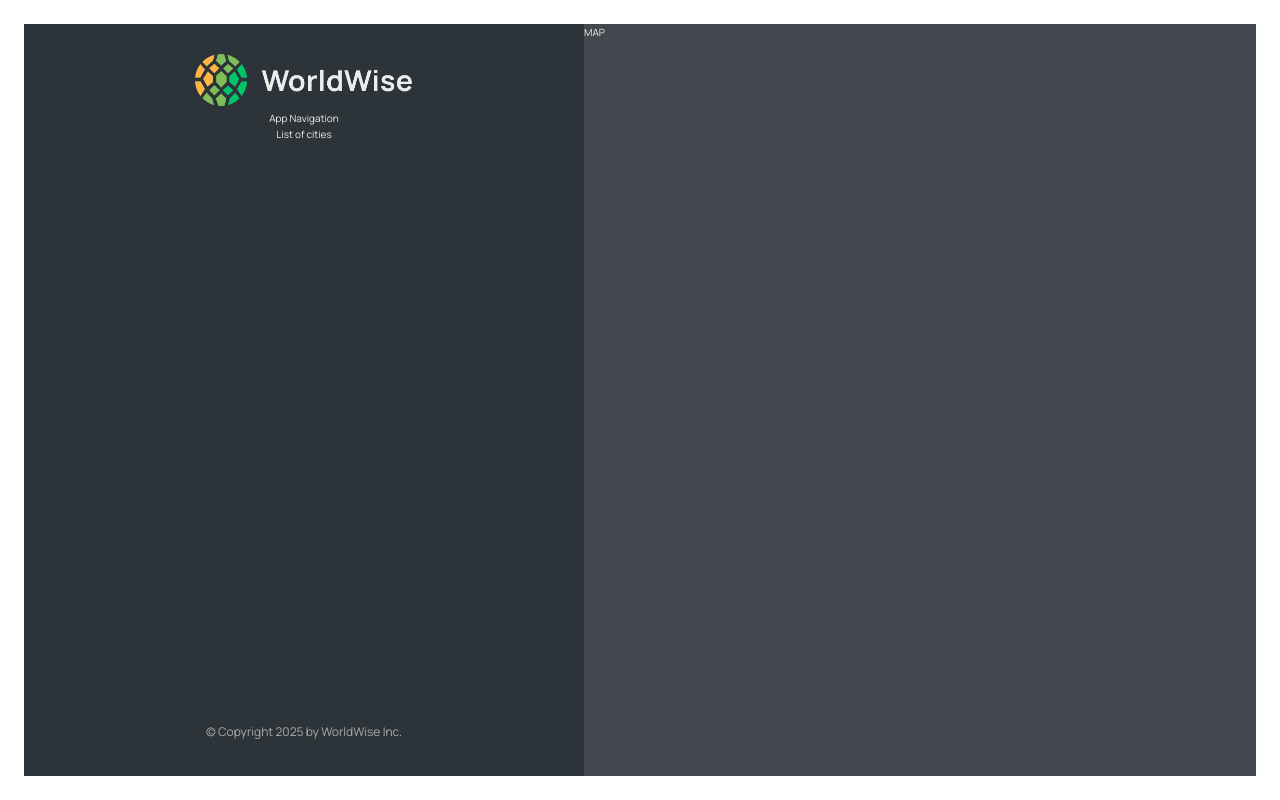
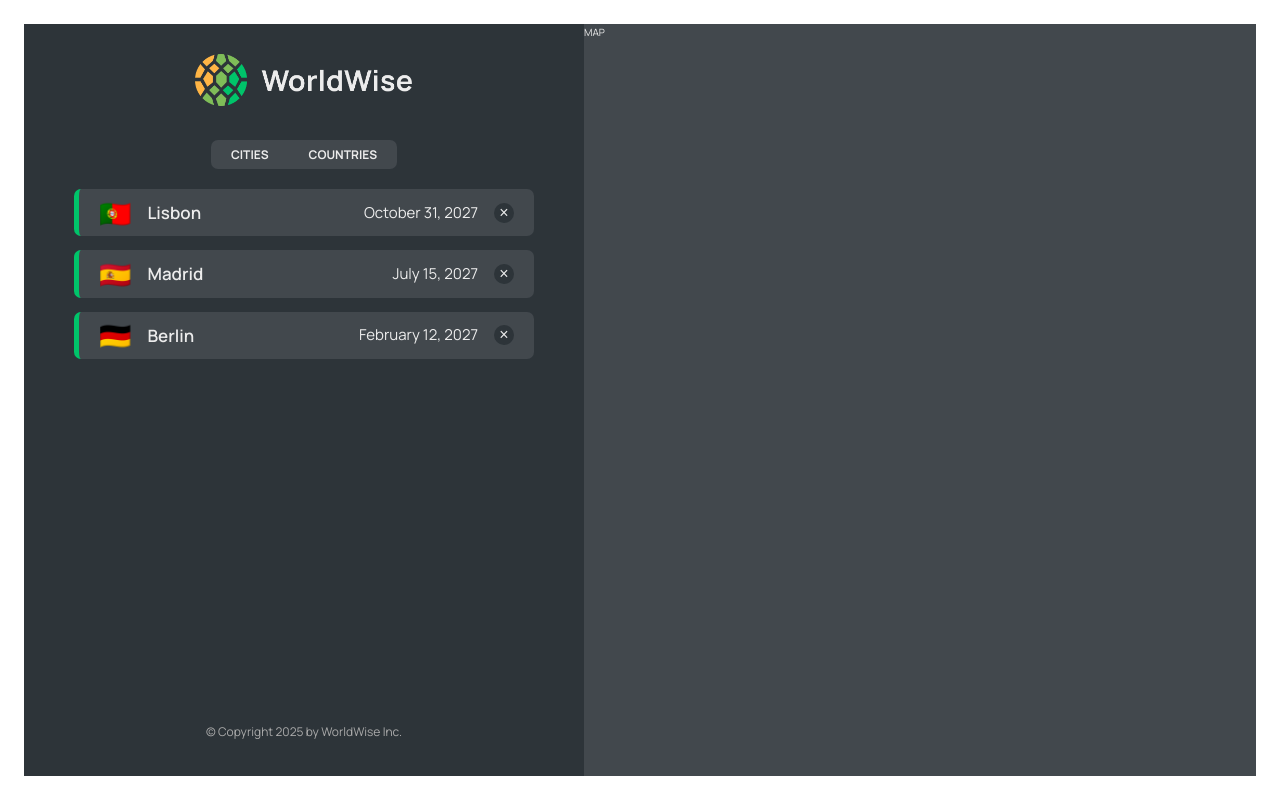
Before and after one commit to devhridoyahmed/WorldWise, a React (Vite) app: page /app in a window 1280 px wide. Built offline with nearby package versions, Linux system fonts and the light colour scheme; data requests are answered from the project's data file.

Commit message:
in app there will be a city list item per data object. implemented with time and button (no functional)

```diff
--- a/src/App.jsx
+++ b/src/App.jsx
@@ -5,17 +5,53 @@ import Pricing from "./Pages/Pricing";
 import Login from "./Pages/Login";
 import AppLayout from "./Pages/AppLayout";
 import PageNotFound from "./Pages/PageNotFound";
+import CityList from "./Components/CityList";
+import { useEffect, useState } from "react";
+
+const BASE_URL = "http://localhost:9000";
 
 function App() {
+  const [cities, setCities] = useState([]);
+  const [isLoading, setIsLoading] = useState(false);
+
+
+
+  useEffect(function () {
+    async function fetchCities() {
+      try {
+        setIsLoading(true);
+        const res = await fetch(`${BASE_URL}/cities`);
+        const data = await res.json();
+        setCities(data);
+      } catch {
+        alert("There was an error loading data...");
+      } finally {
+        setIsLoading(false);
+      }
+    }
+    fetchCities();
+  }, []);
+
   return (
     <div>
       <BrowserRouter>
         <Routes>
-          <Route path="/" element={<HomePage />} />
+          <Route index element={<HomePage />} />
           <Route path="product" element={<Product />} />
           <Route path="pricing" element={<Pricing />} />
           <Route path="login" element={<Login />} />
-          <Route path="app" element={<AppLayout />} />
+          <Route path="app" element={<AppLayout />}>
+            <Route
+              index
+              element={<CityList cities={cities} isLoading={isLoading} />}
+            />
+            <Route
+              path="cities"
+              element={<CityList cities={cities} isLoading={isLoading} />}
+            />
+            <Route path="countries" element={<p>Countries</p>} />
+            <Route path="form" element={<p>Form</p>} />
+          </Route>
           <Route path="*" element={<PageNotFound />} />
         </Routes>
       </BrowserRouter>
--- a/src/Components/AppNav.jsx
+++ b/src/Components/AppNav.jsx
@@ -1,5 +1,18 @@
+import { NavLink } from "react-router-dom";
+import styles from "./AppNav.module.css";
 function AppNav() {
-  return <nav className="">App Navigation</nav>;
+  return (
+    <nav className={styles.nav}>
+      <ul>
+        <li>
+          <NavLink to="cities">Cities</NavLink>
+        </li>
+        <li>
+          <NavLink to="countries">Countries</NavLink>
+        </li>
+      </ul>
+    </nav>
+  );
 }
 
 export default AppNav;
--- /dev/null
+++ b/src/Components/CityItem.jsx
@@ -0,0 +1,23 @@
+import styles from './CityItem.module.css'
+
+const formatDate = (date) =>
+    new Intl.DateTimeFormat("en", {
+      day: "numeric",
+      month: "long",
+      year: "numeric",
+    }).format(new Date(date));
+
+function CityItem({city}) {
+    const {cityName, emoji, date} = city
+    return (
+        <li className={styles.cityItem}>
+           <span className={styles.emoji}>{emoji}</span>
+           <h3 className={styles.name}>{cityName}</h3>
+           <time className={styles.date}>{formatDate(date)}</time>
+           <button className={styles.deleteBtn}>&times;</button>
+
+        </li>
+    )
+}
+
+export default CityItem
--- /dev/null
+++ b/src/Components/CityList.jsx
@@ -0,0 +1,16 @@
+import styles from "./CityList.module.css";
+import CityItem from "./CityItem"
+import Spinner from "./Spinner"
+
+function CityList({ cities, isLoading }) {
+    if (isLoading) return <Spinner />
+  return (
+    <ul className={styles.cityList}>
+      {cities.map((city) => (
+        <CityItem city={city} key={city.id} />
+      ))}
+    </ul>
+  );
+}
+
+export default CityList;
--- a/src/Components/Sidebar.jsx
+++ b/src/Components/Sidebar.jsx
@@ -1,6 +1,7 @@
 import styles from "./Sidebar.module.css";
 import Logo from "./Logo";
 import AppNav from "./AppNav";
+import { Outlet } from "react-router-dom";
 
 function Sidebar() {
   return (
@@ -8,7 +9,7 @@ function Sidebar() {
       <Logo />
       <AppNav />
 
-      <p>List of cities</p>
+      <Outlet />
 
       <footer className={styles.footer}>
         <p className={styles.copyright}>
--- a/src/Pages/AppLayout.jsx
+++ b/src/Pages/AppLayout.jsx
@@ -7,6 +7,8 @@ function AppLayout() {
     <div className={styles.app}>
       <Sidebar />
       <Map />
+
+
     </div>
   );
 }
--- a/vite.config.js
+++ b/vite.config.js
@@ -1,6 +1,7 @@
 import { defineConfig } from 'vite'
 import react from '@vitejs/plugin-react'
 import eslint from "vite-plugin-eslint"
+
 
 // https://vitejs.dev/config/
 export default defineConfig({
```
Also changed, not shown: package.json (+5 -6 lines), .eslintrc.cjs (deleted), .eslintrc.json (added), 1 other file (tests, documents, lock files or other folders).
